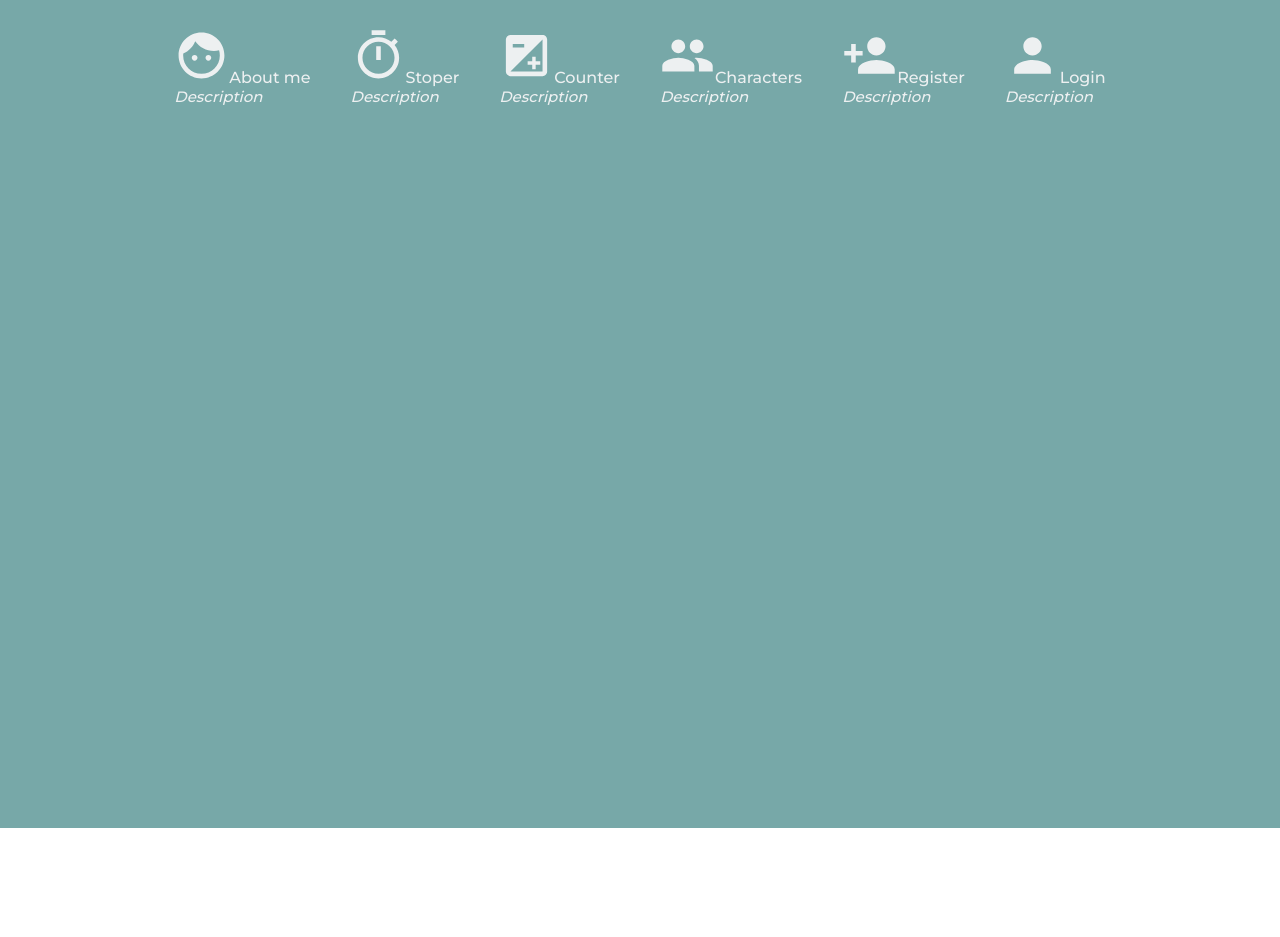
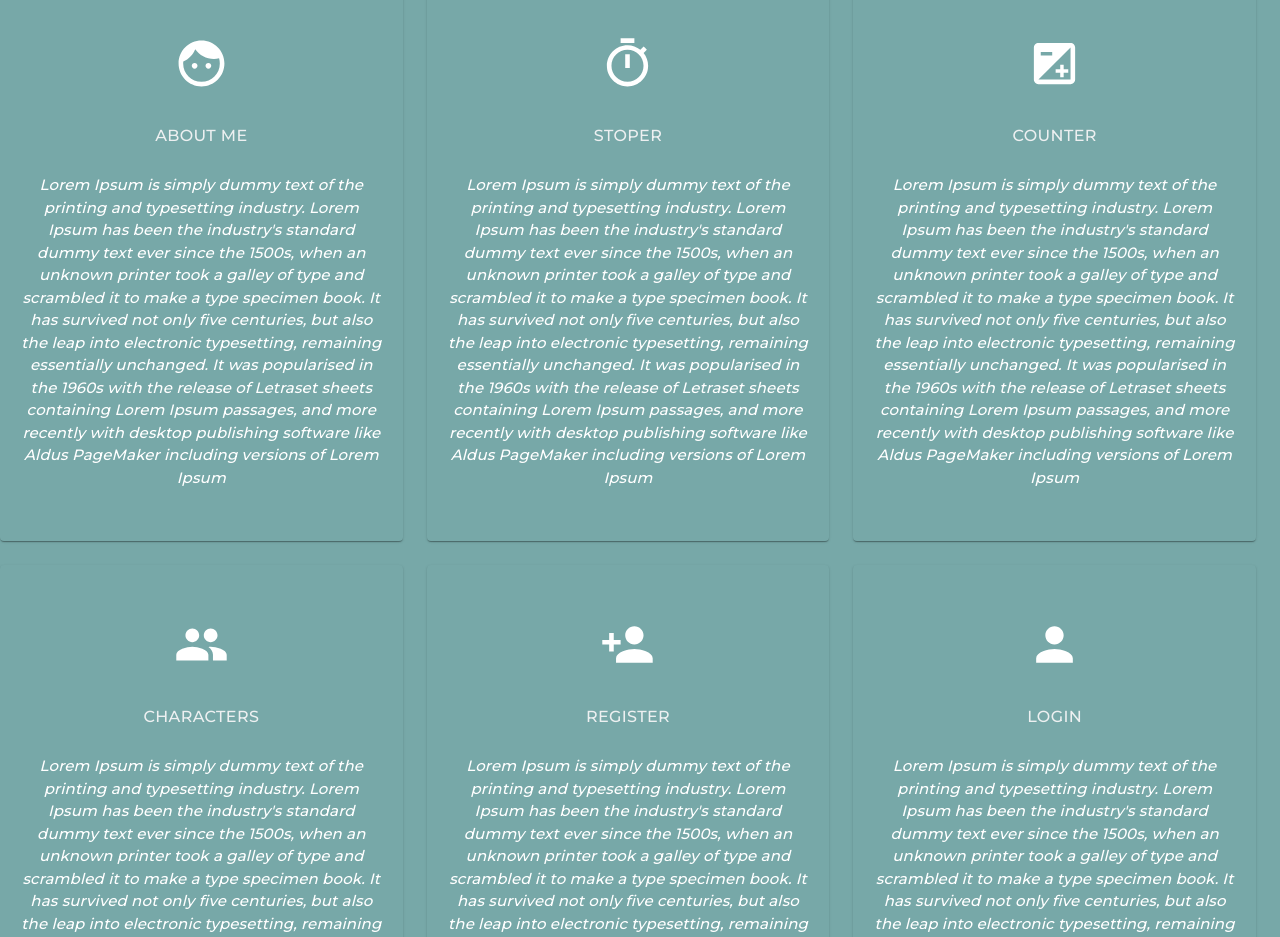
Before and after one commit to radiographer/react-projekt, a React (Create React App) app in the folder app/: page /login in a window 1280 px wide. Shown: the part 780-1717 px from the top of the page. Before the commit the page ends 1608 px from the top, so only its background shows below. Built offline with nearby package versions, Linux system fonts and the light colour scheme.

Commit message:
footer_finish

```diff
--- a/app/src/pages/About.js
+++ b/app/src/pages/About.js
@@ -20,7 +20,7 @@ function About(props) {
 
   // useEffect(() => {});
 
-  const value = { text: "Cześć to ja! Rick" };
+  const value = { text: "Hi, it's me Rick!" };
 
   return (
     <Container>
--- a/app/src/pages/Footer.css
+++ /dev/null
@@ -1,36 +0,0 @@
-@import url("https://fonts.googleapis.com/css2?family=Montserrat:wght@500&display=swap");
-
-li,
-a {
-  font-family: "Montserrat", sans-serif;
-  font-weight: 500;
-  font-size: 16px;
-  color: #edf0f1;
-  text-decoration: none;
-}
-
-.NavLinks {
-  list-style: none;
-}
-
-.NavLinks li {
-  display: inline-block;
-  padding: 0px 20px;
-}
-
-.NavLinks li a {
-  transition: all 0.3s ease 0s;
-}
-
-.NavLinks li a:hover {
-  color: #0088a9;
-}
-
-.page-container {
-  display: flex;
-  flex-direction: column;
-  min-height: 100vh;
-}
-.content-wrap {
-  flex: 1;
-}
--- a/app/src/pages/Footer.js
+++ b/app/src/pages/Footer.js
@@ -1,6 +1,4 @@
 import React from "react";
-import styled from "styled-components";
-import "./Footer.css";
 import { Link } from "react-router-dom";
 import FaceIcon from "@material-ui/icons/Face";
 import ExposureIcon from "@material-ui/icons/Exposure";
@@ -8,74 +6,221 @@ import TimerIcon from "@material-ui/icons/Timer";
 import PeopleIcon from "@material-ui/icons/People";
 import PersonAddIcon from "@material-ui/icons/PersonAdd";
 import PersonIcon from "@material-ui/icons/Person";
+import { makeStyles } from "@material-ui/core/styles";
+import Paper from "@material-ui/core/Paper";
+import Grid from "@material-ui/core/Grid";
+import Typography from "@material-ui/core/Typography";
+import CardActions from "@material-ui/core/CardActions";
+import Button from "@material-ui/core/Button";
 
-const MainFooter = styled.div`
-  color: white;
-  background-color: #77a8a8;
-  padding-top: 3em;
-  display: flex;
-  justify-content: space-around;
-  bottom: 0;
-  width: 100%;
-`;
+const useStyles = makeStyles((theme) => ({
+  root: {
+    flexGrow: 1,
+    backgroundColor: "#77a8a8",
+    minWidth: 275,
+  },
+  paper: {
+    padding: theme.spacing(1),
+    textAlign: "center",
+    color: "white",
+    backgroundColor: "#77a8a8",
+  },
 
-const Container = styled.div`
-  display: flex;
-  flex-direction: column;
-  min-height: 100vh;
+  ico: {
+    color: "white",
+    margin: 12,
+    marginTop: 44,
+  },
+  action: {
+    justifyContent: "center",
+  },
+  desc: {
+    color: "white",
+    margin: 12,
+    marginBottom: 44,
+    fontFamily: "Montserrat",
+    fontSize: 15,
+    fontWeight: 500,
+    fontStyle: "italic",
+    textDecoration: "none",
+  },
+}));
 
-  display: inline-block;
-  justify-content: flex-start;
-`;
+function NestedGrid() {
+  const classes = useStyles();
 
-const Description = styled.div`
-  font-family: "Montserrat", sans-serif;
-  font-weight: 500;
-  font-size: 15px;
-  font-style: italic;
-  color: #edf0f1;
-  text-decoration: none;
-`;
+  function FormRow() {
+    return (
+      <React.Fragment>
+        <Grid item xs={4}>
+          <Paper className={classes.paper}>
+            <Typography className={classes.ico}>
+              <FaceIcon style={{ fontSize: 55 }} />
+            </Typography>
 
-function Footer() {
-  return (
-    <MainFooter>
-      <Container>
-        <ul className="NavLinks">
-          <li>
-            <FaceIcon style={{ fontSize: 55 }} />
+            <CardActions className={classes.action}>
+              <Button size="small">
                 <Link to="/about">About me</Link>
-            <Description>Description</Description>
-          </li>
-          <li>
+              </Button>
+            </CardActions>
+
+            <Typography className={classes.desc}>
+              Lorem Ipsum is simply dummy text of the printing and typesetting
+              industry. Lorem Ipsum has been the industry's standard dummy text
+              ever since the 1500s, when an unknown printer took a galley of
+              type and scrambled it to make a type specimen book. It has
+              survived not only five centuries, but also the leap into
+              electronic typesetting, remaining essentially unchanged. It was
+              popularised in the 1960s with the release of Letraset sheets
+              containing Lorem Ipsum passages, and more recently with desktop
+              publishing software like Aldus PageMaker including versions of
+              Lorem Ipsum{" "}
+            </Typography>
+          </Paper>
+        </Grid>
+        <Grid item xs={4}>
+          <Paper className={classes.paper}>
+            <Typography className={classes.ico}>
               <TimerIcon style={{ fontSize: 55 }} />
+            </Typography>
+
+            <CardActions className={classes.action}>
+              <Button size="small">
                 <Link to="/stoper">Stoper</Link>
-            <Description>Description </Description>
-          </li>
-          <li>
+              </Button>
+            </CardActions>
+
+            <Typography className={classes.desc}>
+              Lorem Ipsum is simply dummy text of the printing and typesetting
+              industry. Lorem Ipsum has been the industry's standard dummy text
+              ever since the 1500s, when an unknown printer took a galley of
+              type and scrambled it to make a type specimen book. It has
+              survived not only five centuries, but also the leap into
+              electronic typesetting, remaining essentially unchanged. It was
+              popularised in the 1960s with the release of Letraset sheets
+              containing Lorem Ipsum passages, and more recently with desktop
+              publishing software like Aldus PageMaker including versions of
+              Lorem Ipsum{" "}
+            </Typography>
+          </Paper>
+        </Grid>
+        <Grid item xs={4}>
+          <Paper className={classes.paper}>
+            <Typography className={classes.ico}>
               <ExposureIcon style={{ fontSize: 55 }} />
+            </Typography>
+
+            <CardActions className={classes.action}>
+              <Button size="small">
                 <Link to="/counter">Counter</Link>
-            <Description>Description </Description>
-          </li>
-          <li>
+              </Button>
+            </CardActions>
+
+            <Typography className={classes.desc}>
+              Lorem Ipsum is simply dummy text of the printing and typesetting
+              industry. Lorem Ipsum has been the industry's standard dummy text
+              ever since the 1500s, when an unknown printer took a galley of
+              type and scrambled it to make a type specimen book. It has
+              survived not only five centuries, but also the leap into
+              electronic typesetting, remaining essentially unchanged. It was
+              popularised in the 1960s with the release of Letraset sheets
+              containing Lorem Ipsum passages, and more recently with desktop
+              publishing software like Aldus PageMaker including versions of
+              Lorem Ipsum{" "}
+            </Typography>
+          </Paper>
+        </Grid>
+        <Grid item xs={4}>
+          <Paper className={classes.paper}>
+            <Typography className={classes.ico}>
               <PeopleIcon style={{ fontSize: 55 }} />
+            </Typography>
+
+            <CardActions className={classes.action}>
+              <Button size="small">
                 <Link to="/characters">Characters</Link>
-            <Description>Description </Description>
-          </li>
-          <li>
+              </Button>
+            </CardActions>
+
+            <Typography className={classes.desc}>
+              Lorem Ipsum is simply dummy text of the printing and typesetting
+              industry. Lorem Ipsum has been the industry's standard dummy text
+              ever since the 1500s, when an unknown printer took a galley of
+              type and scrambled it to make a type specimen book. It has
+              survived not only five centuries, but also the leap into
+              electronic typesetting, remaining essentially unchanged. It was
+              popularised in the 1960s with the release of Letraset sheets
+              containing Lorem Ipsum passages, and more recently with desktop
+              publishing software like Aldus PageMaker including versions of
+              Lorem Ipsum{" "}
+            </Typography>
+          </Paper>
+        </Grid>
+        <Grid item xs={4}>
+          <Paper className={classes.paper}>
+            <Typography className={classes.ico}>
               <PersonAddIcon style={{ fontSize: 55 }} />
+            </Typography>
+
+            <CardActions className={classes.action}>
+              <Button size="small">
                 <Link to="/register">Register</Link>
-            <Description>Description </Description>
-          </li>
-          <li>
+              </Button>
+            </CardActions>
+
+            <Typography className={classes.desc}>
+              Lorem Ipsum is simply dummy text of the printing and typesetting
+              industry. Lorem Ipsum has been the industry's standard dummy text
+              ever since the 1500s, when an unknown printer took a galley of
+              type and scrambled it to make a type specimen book. It has
+              survived not only five centuries, but also the leap into
+              electronic typesetting, remaining essentially unchanged. It was
+              popularised in the 1960s with the release of Letraset sheets
+              containing Lorem Ipsum passages, and more recently with desktop
+              publishing software like Aldus PageMaker including versions of
+              Lorem Ipsum{" "}
+            </Typography>
+          </Paper>
+        </Grid>
+        <Grid item xs={4}>
+          <Paper className={classes.paper}>
+            <Typography className={classes.ico}>
               <PersonIcon style={{ fontSize: 55 }} />
+            </Typography>
+
+            <CardActions className={classes.action}>
+              <Button size="small">
                 <Link to="/login">Login</Link>
-            <Description>Description </Description>
-          </li>
-        </ul>
-      </Container>
-    </MainFooter>
+              </Button>
+            </CardActions>
+
+            <Typography className={classes.desc}>
+              Lorem Ipsum is simply dummy text of the printing and typesetting
+              industry. Lorem Ipsum has been the industry's standard dummy text
+              ever since the 1500s, when an unknown printer took a galley of
+              type and scrambled it to make a type specimen book. It has
+              survived not only five centuries, but also the leap into
+              electronic typesetting, remaining essentially unchanged. It was
+              popularised in the 1960s with the release of Letraset sheets
+              containing Lorem Ipsum passages, and more recently with desktop
+              publishing software like Aldus PageMaker including versions of
+              Lorem Ipsum{" "}
+            </Typography>
+          </Paper>
+        </Grid>
+      </React.Fragment>
     );
   }
 
-export default Footer;
+  return (
+    <div className={classes.root}>
+      <Grid container spacing={1}>
+        <Grid container item xs={12} spacing={3}>
+          <FormRow />
+        </Grid>
+      </Grid>
+    </div>
+  );
+}
+
+export default NestedGrid;
```
Lines whose indentation alone changed are shown as unchanged.
